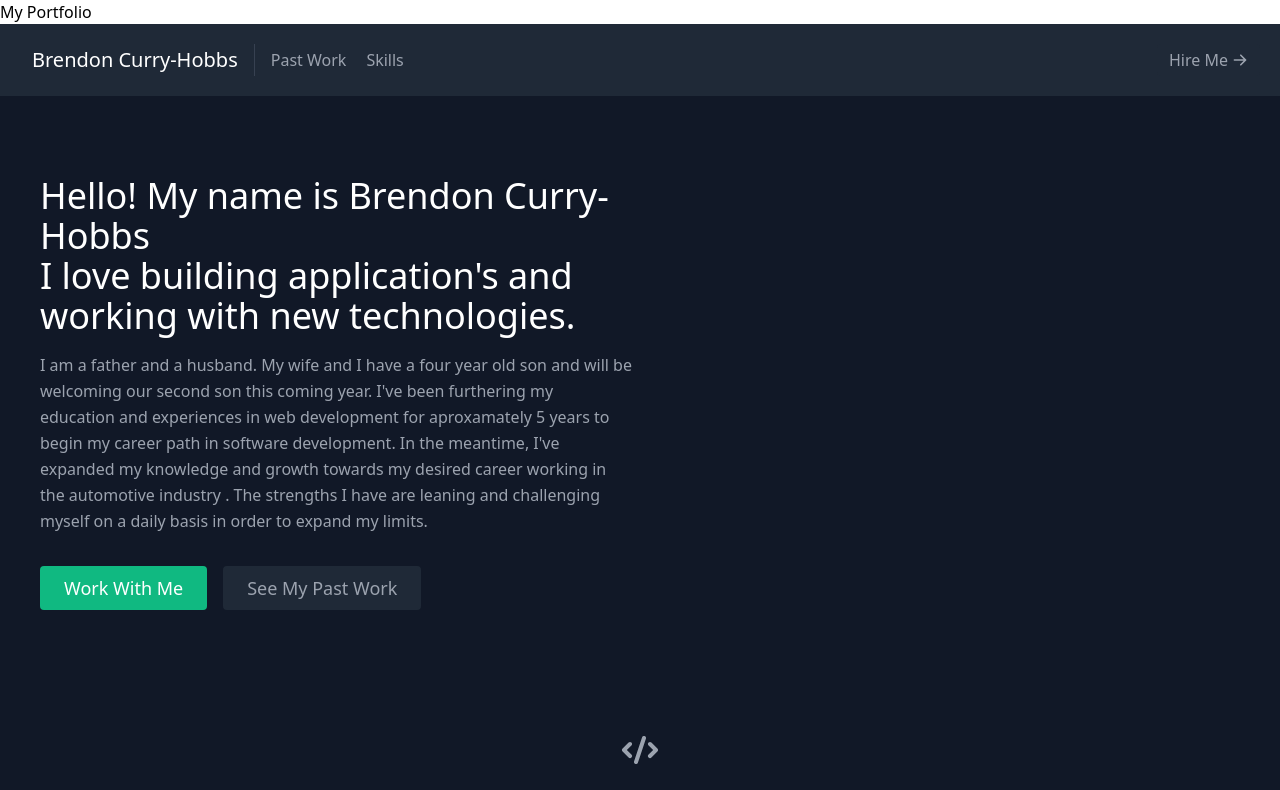
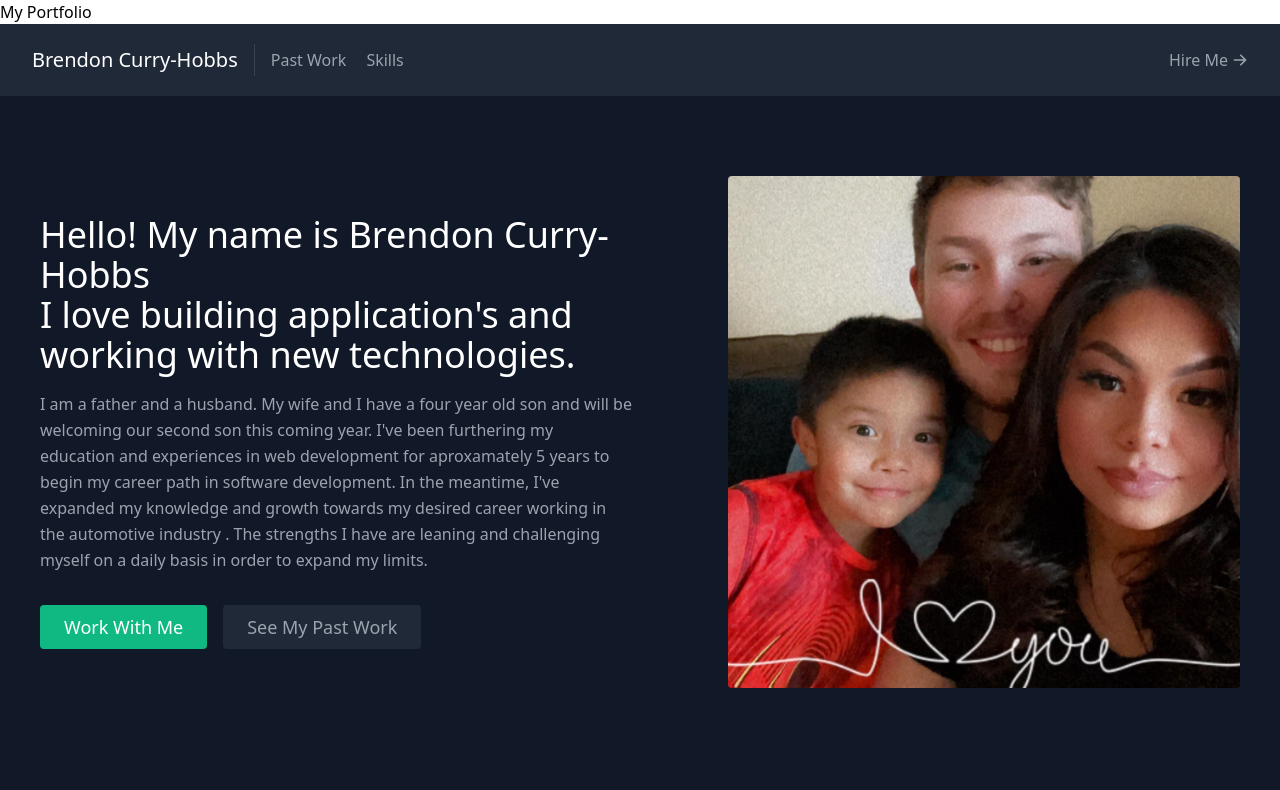
Before and after one commit to brendonc-h/Challenge-20-React, a React (Create React App) app: page / in a window 1280 px wide. Shown: the top 790 px of the page. Built offline with nearby package versions, Linux system fonts and the light colour scheme.

Commit message:
headshot commit

```diff
--- a/src/components/About.js
+++ b/src/components/About.js
@@ -27,11 +27,11 @@ export default function About() {
           </div>
         </div>
         <div className="lg:max-w-lg lg:w-full md:w-1/2 w-5/6">
-          {/* <img
+          <img
             className="object-cover object-center rounded"
             alt="hero"
-            src="./coding.svg"
-          /> */}
+            src="./headshot.jpeg"
+          />
         </div>
       </div>
     </section>
--- a/src/index.js
+++ b/src/index.js
@@ -4,8 +4,8 @@ import './index.css';
 import App from './App';
 
 ReactDOM.render(
-  <React.StrictMode>
+
     <App />
-  </React.StrictMode>,
+  ,
   document.getElementById('root')
 );
```
